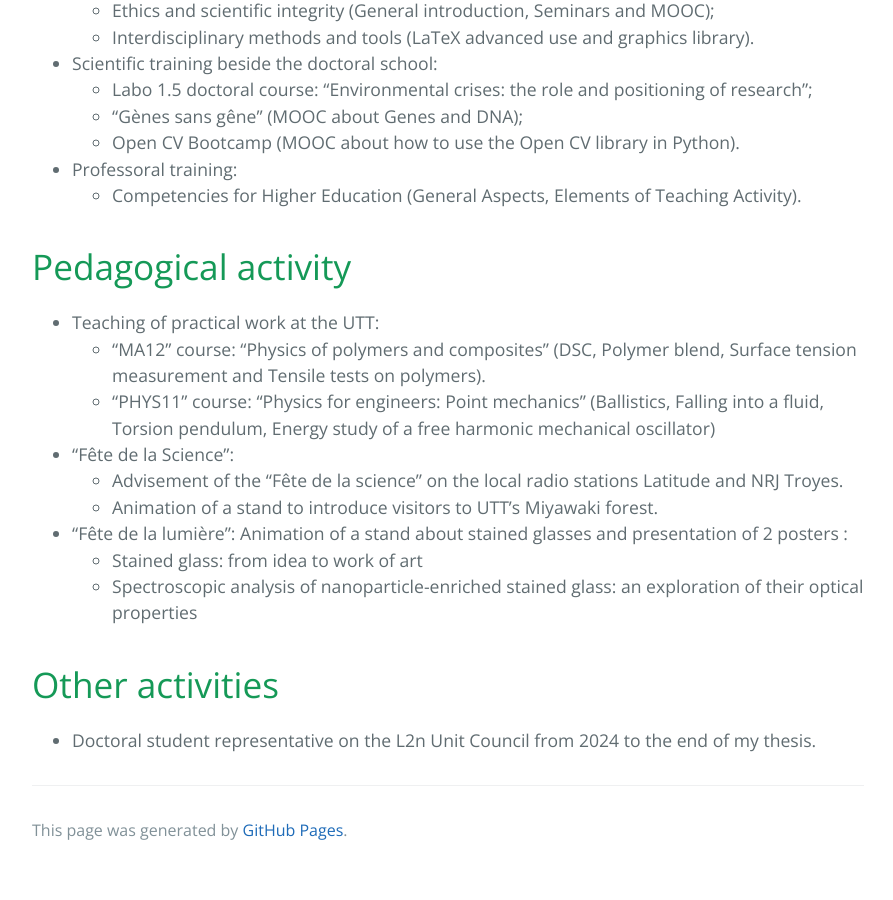
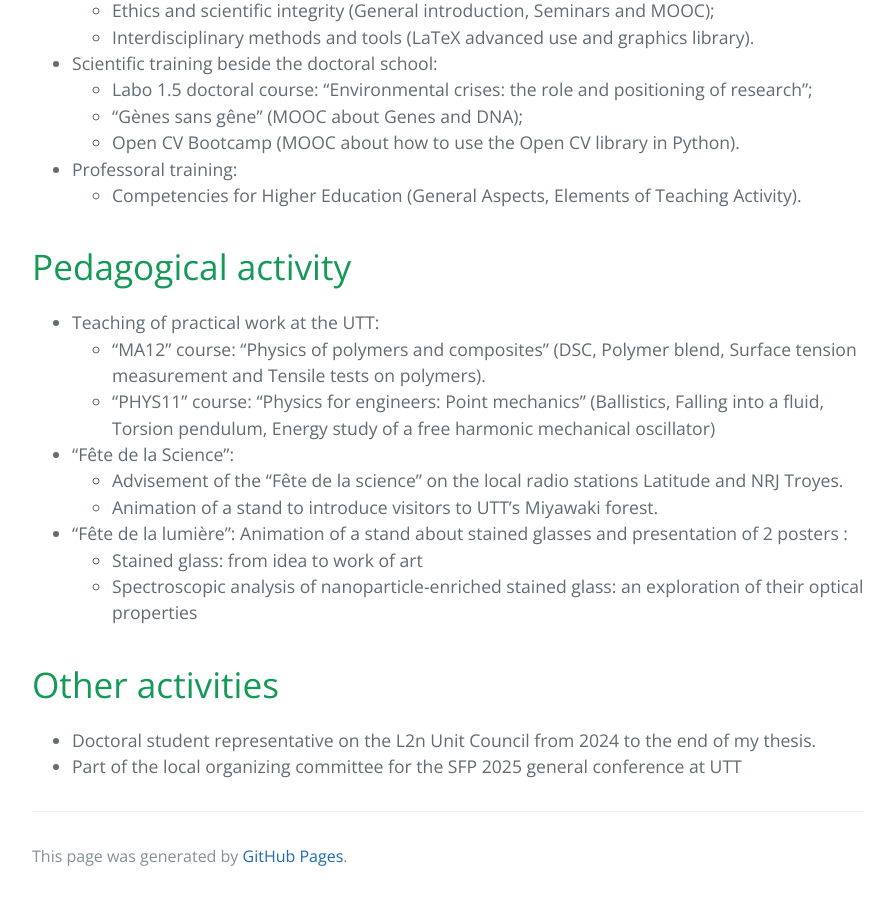
Before and after one commit to Margal10/Margal10.github.io, a Jekyll site: the page built from index.md, in a window 1280 px wide and 900 px high, scrolled down 2619 px. Shown: the whole window, without its empty margins (192-1085 px from the left). Built offline with Jekyll 4.4.1, drawn with Linux system fonts in a browser that asks for light colours; before the commit the page ends 3493 px from its top, so only the background shows below that.

Commit message:
Update index.md

```diff
--- a/index.md
+++ b/index.md
@@ -82,3 +82,4 @@ I'm working under the co-direction of **Jérôme Plain** and **Julien Proust** w
 
 # Other activities
 - Doctoral student representative on the L2n Unit Council from 2024 to the end of my thesis.
+- Part of the local organizing committee for the SFP 2025 general conference at UTT
```
